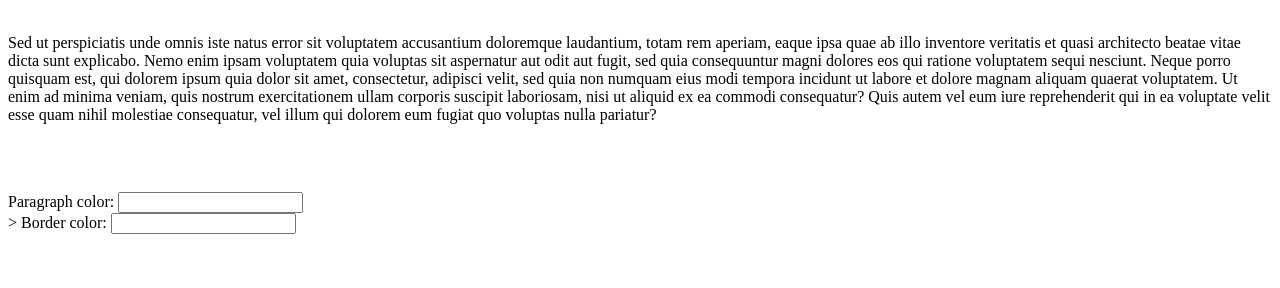
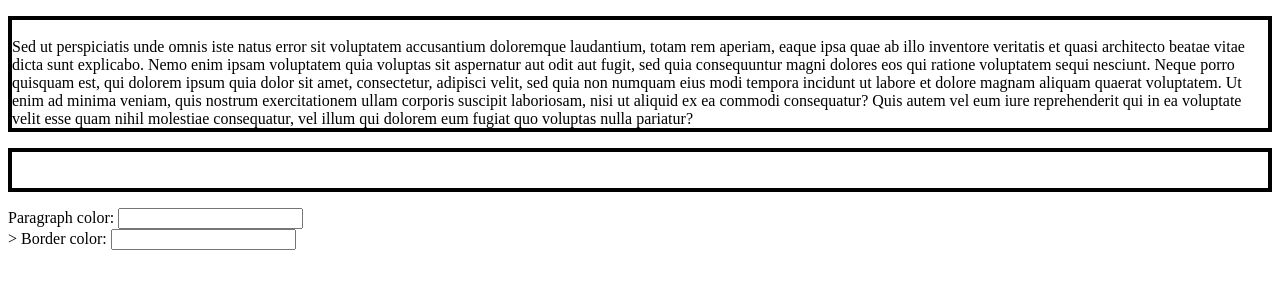
Before and after one commit to heidischieber/eecs348_lab4, a plain HTML site: page practice2.html in a window 1280 px wide. Drawn offline with Linux system fonts and the light colour scheme.

Commit message:
create backup border color

```diff
--- a/style2.css
+++ b/style2.css
@@ -3,5 +3,5 @@ style2.css edits Practice2.html
 */
 
 p {
-    border: 4px solid bColor.value;
+    border: 4px solid black;
 }
```
